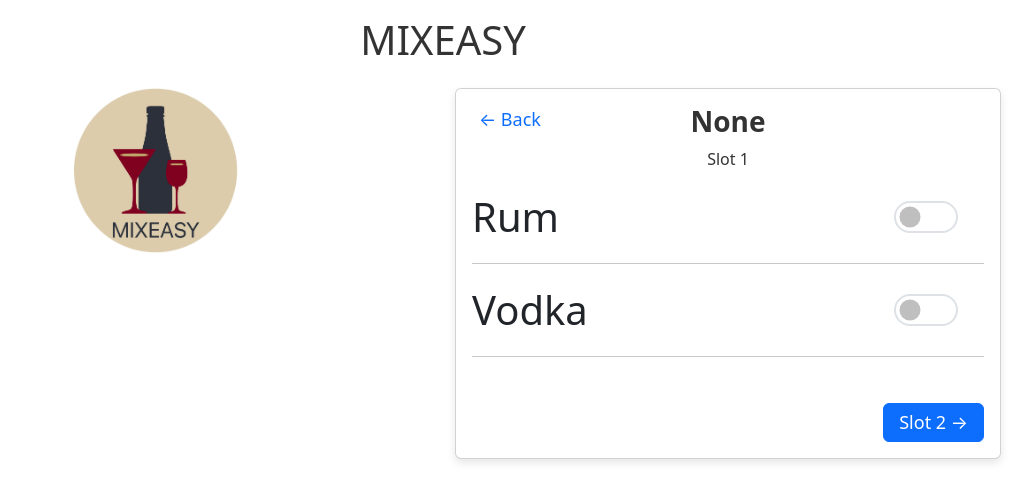
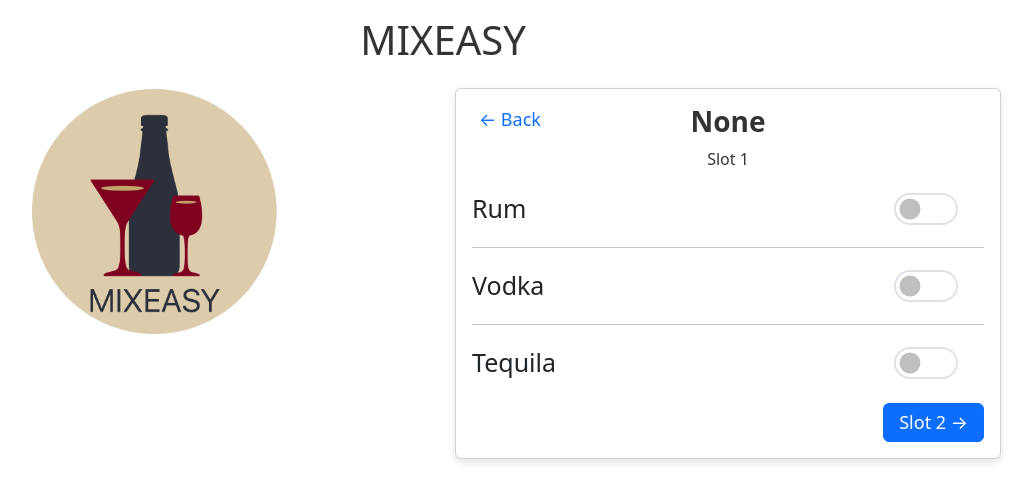
Before and after one commit to Honey-Sekhon/Cocktail-Mixer, a React (Create React App) app in the folder ui/: page / in a window 1280 px wide. Shown: the top 502 px of the page, without its empty margins (197-1229 px from the left). Built offline with nearby package versions, Linux system fonts and the light colour scheme.

Commit message:
Just the FrontEnd

```diff
--- a/package.json
+++ b/package.json
@@ -8,7 +8,7 @@
     "build": "react-scripts build",
     "test": "react-scripts test",
     "eject": "react-scripts eject",
-    "electron-start": "concurrently \"npm start --prefix ui\" \"wait-on http://localhost:3000 && electron .\""
+    "electron-start": "concurrently \"npm start --prefix ui\" \"wait-on http://127.0.0.1:3000 && electron .\""
   },
   "keywords": [],
   "author": "",
--- a/ui/src/pages/HomePage.js
+++ b/ui/src/pages/HomePage.js
@@ -42,7 +42,7 @@ const HomePage = () => {
             src={slotDrinks[selectedSlot] !== "None" ? image_paths[slotDrinks[selectedSlot]] : image_paths["default"]}
             alt={slotDrinks[selectedSlot]}
             fluid
-            style={{ maxWidth: '200px' }}
+            style={{ maxWidth: '300px' }}
           />
         </Col>
         <Col md={6}>
@@ -57,7 +57,7 @@ const HomePage = () => {
                 {drinks_options.map((drink, index) => (
                   <React.Fragment key={index}>
                     <div className="d-flex justify-content-between align-items-center mb-2">
-                      <span style={{ fontSize: '40px' }}>{drink}</span>
+                      <span style={{ fontSize: '25px' }}>{drink}</span>
                       <Form.Check
                         type="switch"
                         id={`drink-switch-${index}`}
```
